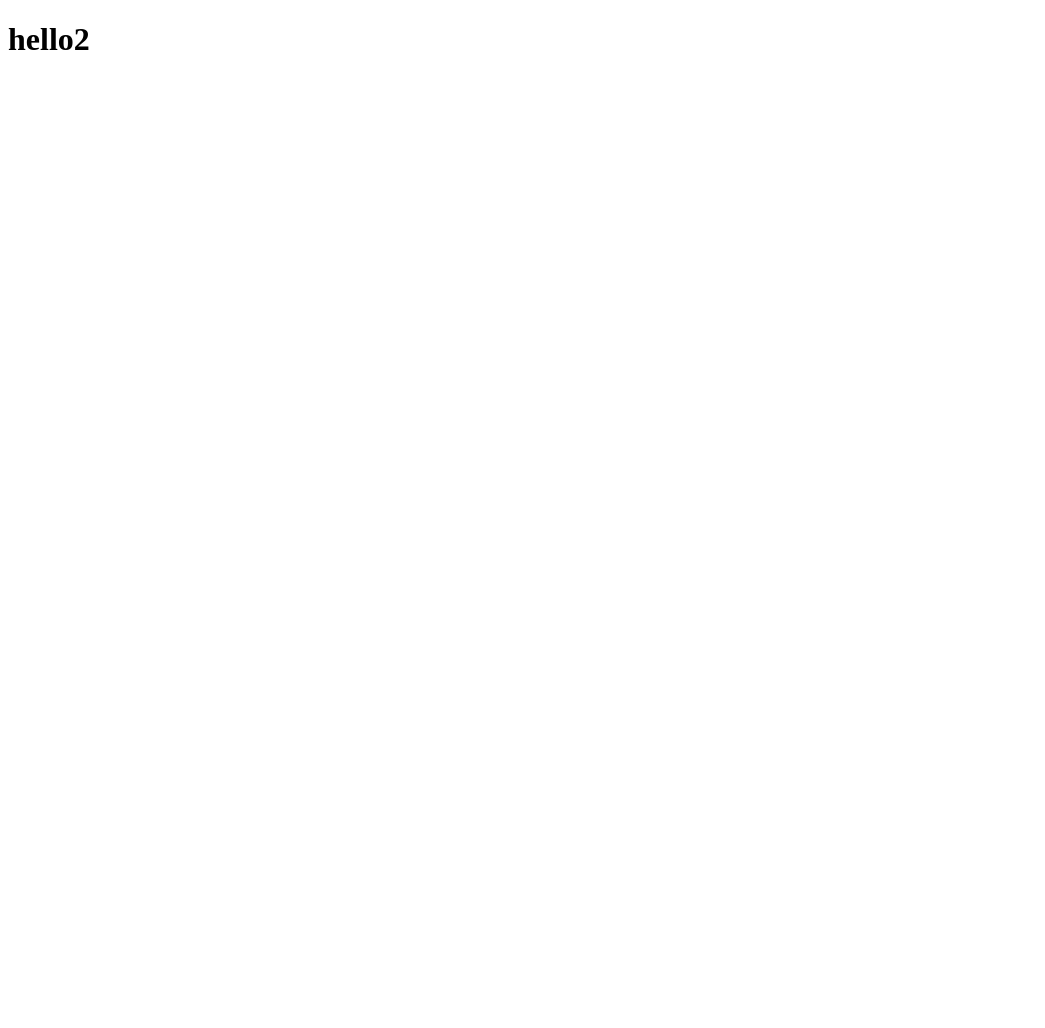
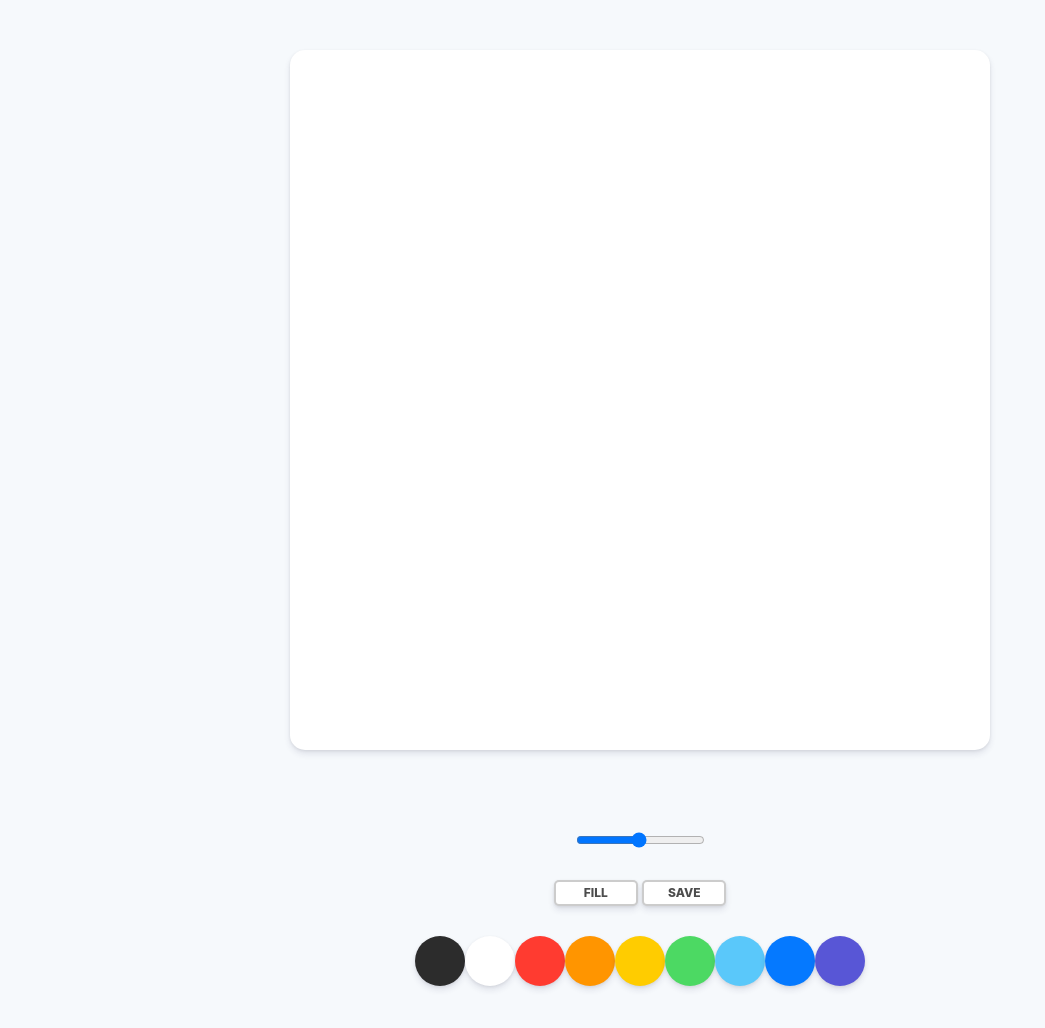
Before and after one commit to woals7480/paintjs, a plain HTML site: page index.html in a window 1280 px wide. Shown: the whole page, without its empty margins (0-1045 px from the left). Before the commit the page ends 800 px from the top, so only its background shows below. Drawn offline with Linux system fonts and the light colour scheme.

Commit message:
PaintJs Update

```diff
--- a/index.html
+++ b/index.html
@@ -8,7 +8,27 @@
     <title>PaintJS</title>
 </head>
 <body>
-    <h1>hello2</h1>
+    <canvas id="jsCanvas" class="canvas"></canvas>
+    <div class="controls">
+        <div class="controls__range">
+            <input type="range" id="jsRange" min="0.1" max="5.0" value="2.5" step="0.1">
+        </div>
+        <div class="controls__btns">
+            <button id="jsMode">Fill</button>
+            <button id="js">Save</button>
+        </div>
+        <div class="controls__colors" id="jsColors">
+            <div class="controls__color" style="background-color: #2c2c2c;"></div>
+            <div class="controls__color" style="background-color: #fff;"></div>
+            <div class="controls__color" style="background-color: #ff3b30;"></div>
+            <div class="controls__color" style="background-color: #ff9500;"></div>
+            <div class="controls__color" style="background-color: #fc0;"></div>
+            <div class="controls__color" style="background-color: #4cd963;"></div>
+            <div class="controls__color" style="background-color: #5ac8fa;"></div>
+            <div class="controls__color" style="background-color: #0579ff;"></div>
+            <div class="controls__color" style="background-color: #5856d6;"></div>
+        </div>
+    </div>
     <script src="app.js"></script>
 </body>
 </html>
--- /dev/null
+++ b/reset.css
@@ -0,0 +1,43 @@
+html, body, div, span, applet, object, iframe,
+h1, h2, h3, h4, h5, h6, p, blockquote, pre,
+a, abbr, acronym, address, big, cite, code,
+del, dfn, em, img, ins, kbd, q, s, samp,
+small, strike, strong, sub, sup, tt, var,
+b, u, i, center,
+dl, dt, dd, ol, ul, li,
+fieldset, form, label, legend,
+table, caption, tbody, tfoot, thead, tr, th, td,
+article, aside, canvas, details, embed,
+figure, figcaption, footer, header, hgroup,
+menu, nav, output, ruby, section, summary,
+time, mark, audio, video {
+	margin: 0;
+	padding: 0;
+	border: 0;
+	font-size: 100%;
+	font: inherit;
+	vertical-align: baseline;
+}
+/* HTML5 display-role reset for older browsers */
+article, aside, details, figcaption, figure,
+footer, header, hgroup, menu, nav, section {
+	display: block;
+}
+body {
+	line-height: 1;
+}
+ol, ul {
+	list-style: none;
+}
+blockquote, q {
+	quotes: none;
+}
+blockquote:before, blockquote:after,
+q:before, q:after {
+	content: '';
+	content: none;
+}
+table {
+	border-collapse: collapse;
+	border-spacing: 0;
+}
--- a/styles.css
+++ b/styles.css
@@ -0,0 +1,61 @@
+@import "reset.css";
+
+body {
+    background-color: #f6f9fc;
+    font-family: -apple-system, BlinkMacSystemFont, 'Segoe UI', Roboto, Oxygen, Ubuntu, Cantarell, 'Open Sans', 'Helvetica Neue', sans-serif;
+    display: flex;
+    flex-direction: column;
+    align-items: center;
+    padding-top: 50px;
+    padding: 50px 0;
+}
+
+.canvas {
+    width: 700px;
+    height: 700px;
+    background-color: white;
+    border-radius: 15px;
+    box-shadow: 0 4px 6px rgba(50, 50, 93, 0.11), 0 1px 3px rgba(0, 0, 0, 0.08);
+}
+
+.controls {
+    margin-top: 80px;
+    display: flex;
+    flex-direction: column;
+    align-items: center;
+}
+
+.controls .controls__btns {
+    margin-bottom: 30px;
+}
+
+.controls__btns button{
+    all: unset;
+    cursor: pointer;
+    background-color: #fff;
+    padding: 5px 0px;
+    width: 80px;
+    text-align: center;
+    border-radius: 5px;
+    box-shadow: 0 4px 6px rgba(50, 50, 93, 0.11), 0 1px 3px rgba(0, 0, 0, 0.08);
+    border: 2px solid rgba(0,0,0,0.2);
+    color: rgba(0,0,0,0.7);
+    text-transform: uppercase;
+    font-weight: 800;
+    font-size: 12px;
+}
+
+.controls__colors {
+    display: flex;
+}
+
+.controls__colors .controls__color {
+    width: 50px;
+    height: 50px;
+    border-radius: 50%;
+    box-shadow: 0 4px 6px rgba(50, 50, 93, 0.11), 0 1px 3px rgba(0, 0, 0, 0.08);
+}
+
+.controls .controls__range {
+    margin-bottom: 30px;
+}
```
